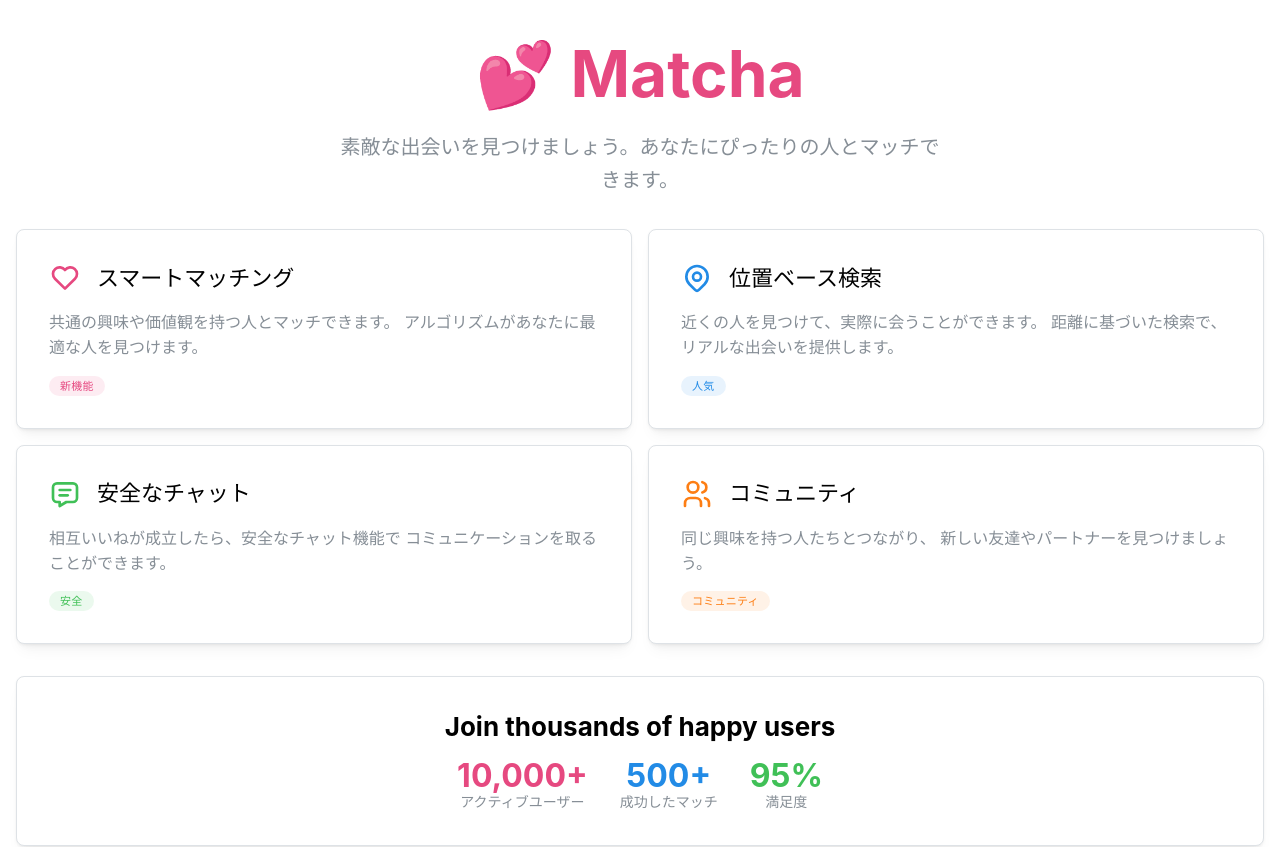
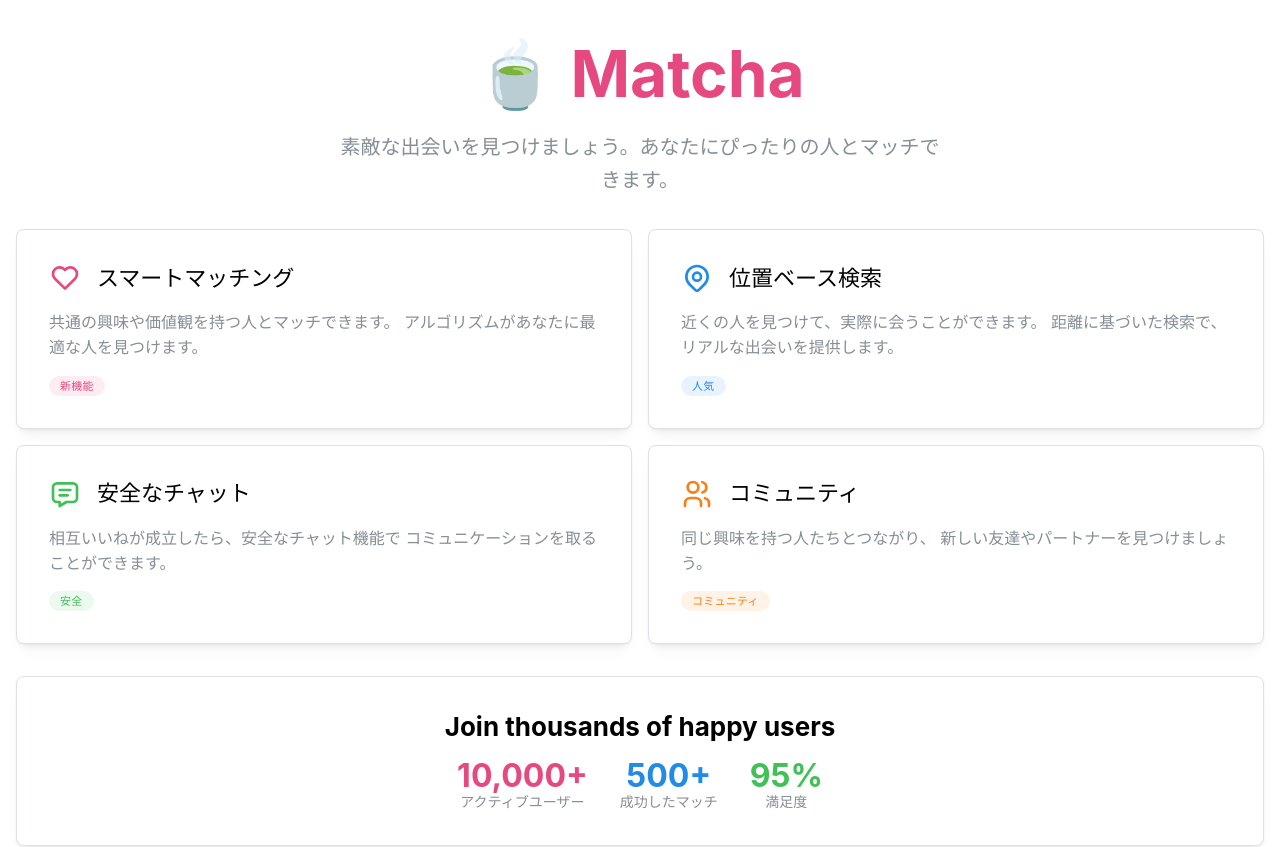
Before and after one commit to laddaL47/42-matcha, a React (Vite) app in the folder frontend/: page / in a window 1280 px wide. Shown: the top 847 px of the page. Built offline with nearby package versions, Linux system fonts and the light colour scheme.

Commit message:
chore: update Matcha emoji in Header, App, and Onboarding components

```diff
--- a/frontend/src/components/layout/Header.tsx
+++ b/frontend/src/components/layout/Header.tsx
@@ -30,7 +30,7 @@ const Header = () => {
             c="pink"
             style={{ textDecoration: "none" }}
           >
-            💕 Matcha
+            🍵 Matcha
           </Text>
         </Group>
 
--- a/frontend/src/pages/App.tsx
+++ b/frontend/src/pages/App.tsx
@@ -22,7 +22,7 @@ function App() {
           {/* ヘッダー */}
           <div style={{ textAlign: "center" }}>
             <Title order={1} size="4rem" mb="md" c="pink">
-              💕 Matcha
+              🍵 Matcha
             </Title>
             <Text size="xl" c="dimmed" maw={600} mx="auto">
               素敵な出会いを見つけましょう。あなたにぴったりの人とマッチできます。
--- a/frontend/src/pages/onboarding/Onboarding.tsx
+++ b/frontend/src/pages/onboarding/Onboarding.tsx
@@ -140,7 +140,7 @@ const Onboarding = () => {
           <Stack align="center" gap="xl" py="xl">
             <div style={{ textAlign: "center" }}>
               <Title order={1} size="3rem" mb="md" c="pink">
-                💕
+                🍵
               </Title>
               <Title order={1} mb="md">
                 Matchaへようこそ！
```
